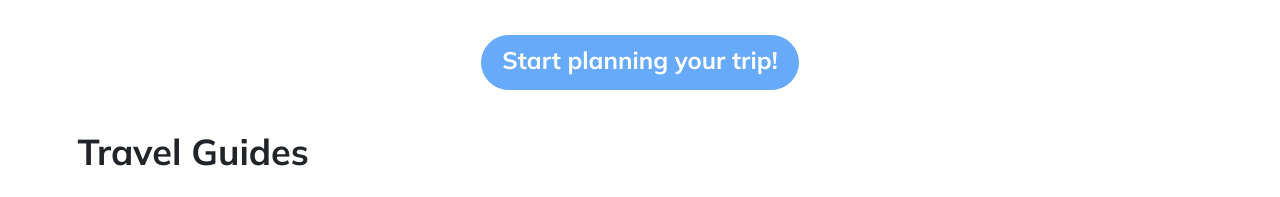
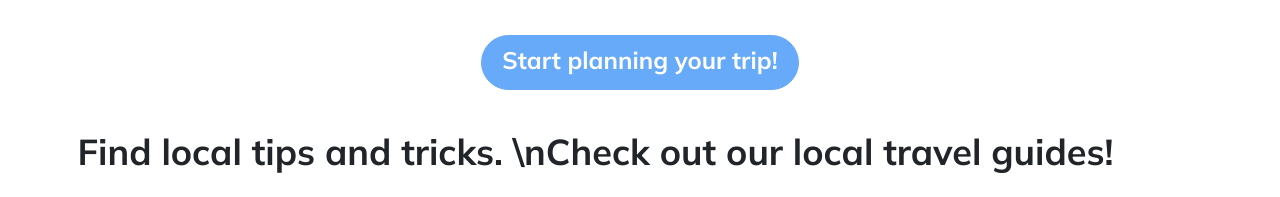
Before and after one commit to myTABA/Website-Alpha, a React (Create React App) app: page /#/ in a window 1280 px wide. Shown: the part 1520-1717 px from the top of the page. Built offline with nearby package versions, Linux system fonts and the light colour scheme; no server answers; grey boxes are pictures that could not be loaded.

Commit message:
Update travelguide h2 text

```diff
--- a/src/elements/home/jsx/travelguide.jsx
+++ b/src/elements/home/jsx/travelguide.jsx
@@ -26,7 +26,10 @@ function TravelGuide() {
         <div className={"container"}>
             <div className={"row my-2"}>
                 <div className={"col"}>
-                    <h2>Travel Guides</h2>
+                    <h2>
+                        Find local tips and tricks.
+                        \nCheck out our local travel guides!
+                    </h2>
                 </div>
             </div>
             <div className={"row"}>
```
